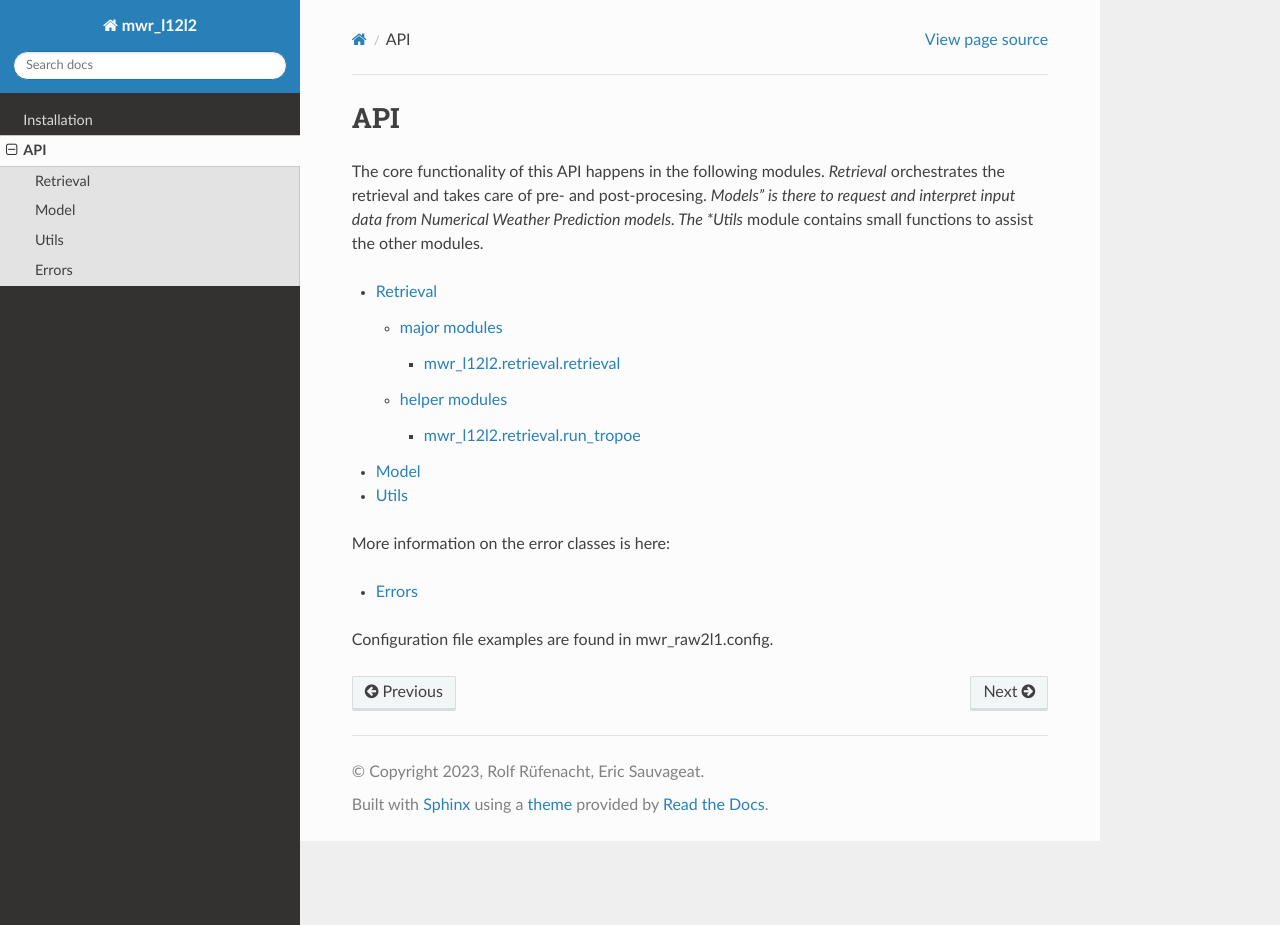
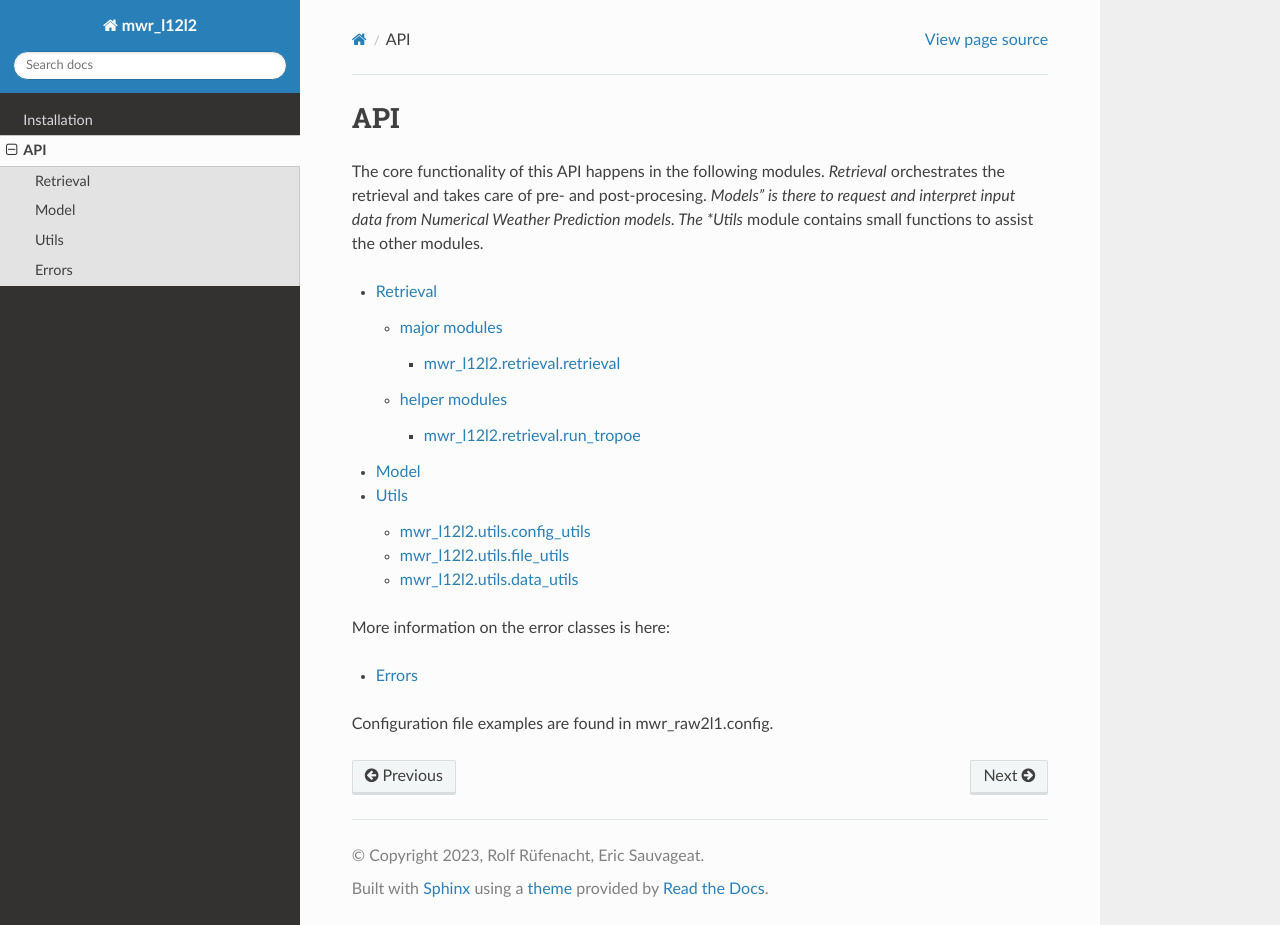
Before and after one commit to MeteoSwiss/mwr_l12l2, a Sphinx documentation site: the page built from docs/api.rst, in a window 1280 px wide and 925 px high. Built offline with Sphinx 7.4.7 and the Read the Docs theme 2.0.0, drawn with Linux system fonts in a browser that asks for light colours.

Commit message:
set up documentation for utils module

```diff
--- a/docs/api/utils.rst
+++ b/docs/api/utils.rst
@@ -1,4 +1,26 @@
 Utils
 =====
 
-To be written
+mwr\_l12l2.utils.config\_utils
+-------------------------------
+
+.. automodule:: mwr_l12l2.utils.config_utils
+   :members:
+   :undoc-members:
+   :show-inheritance:
+
+mwr\_l12l2.utils.file\_utils
+-----------------------------
+
+.. automodule:: mwr_l12l2.utils.file_utils
+   :members:
+   :undoc-members:
+   :show-inheritance:
+
+mwr\_l12l2.utils.data\_utils
+----------------------------
+
+.. automodule:: mwr_l12l2.utils.data_utils
+   :members:
+   :undoc-members:
+   :show-inheritance:
```
Also changed, not shown: 1 other file.
